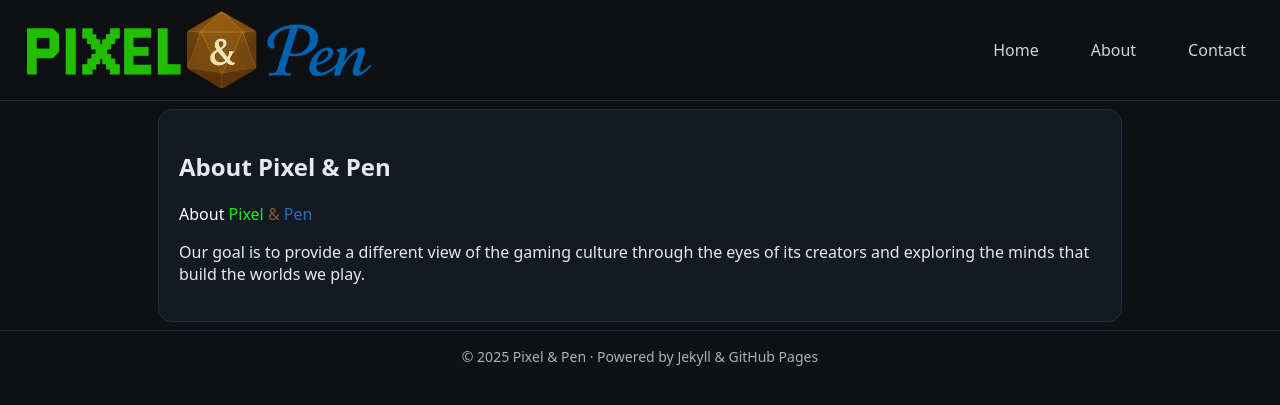
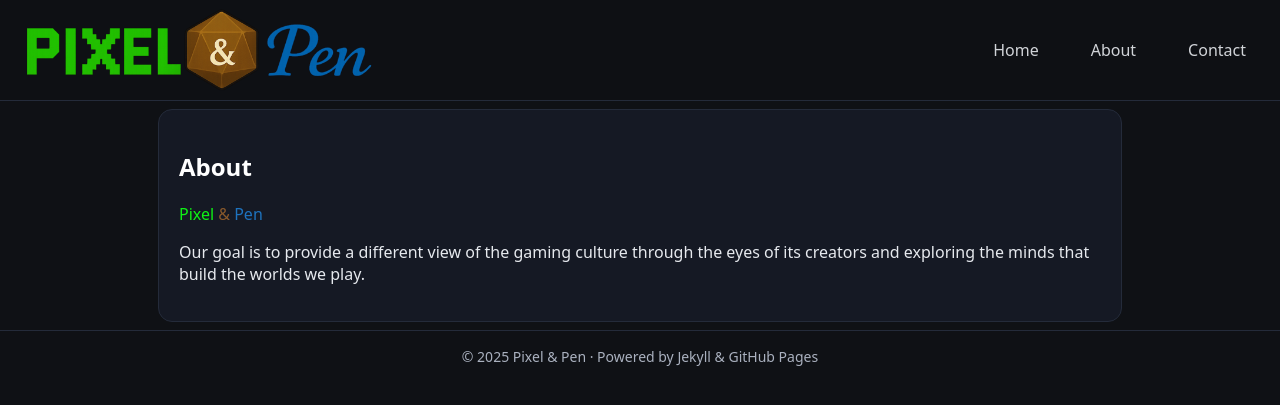
Before and after one commit to TEWbrah/pixelandpen, a Jekyll site: the page built from about.md, in a window 1280 px wide. Shown: the top 405 px of the page. Built offline with Jekyll 4.4.1, drawn with Linux system fonts in a browser that asks for light colours.

Commit message:
Update about.md

```diff
--- a/about.md
+++ b/about.md
@@ -4,9 +4,7 @@ title: About
 permalink: /about/
 ---
 
-## About Pixel & Pen
-
-<span style="color:#ffffff;">About</span>
+## <span style="color:#ffffff;">About</span>
 <span style="color:#0ff115;">Pixel</span>
 <span style="color:#8b5a2b;">&</span>
 <span style="color:#1e73be;">Pen</span>
```
